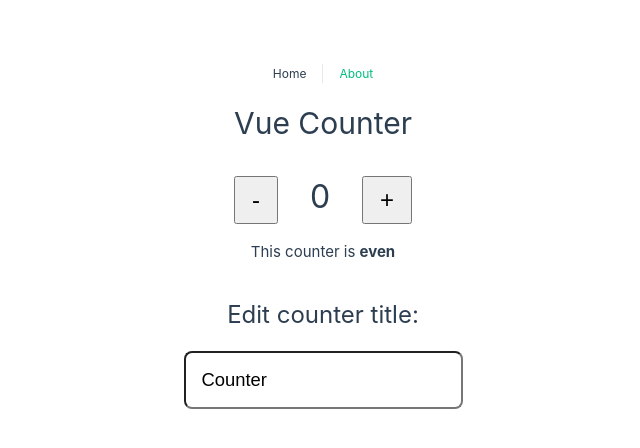
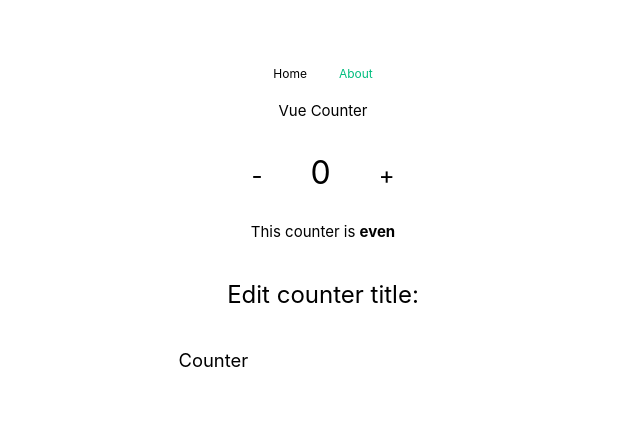
Before and after one commit to leongaban/vue-composition-app, a Vue app: page / in a window 1280 px wide. Shown: the top 448 px of the page, without its empty margins (317-957 px from the left). Built offline with nearby package versions, Linux system fonts and the light colour scheme.

Commit message:
added tailwindcss

```diff
--- a/package.json
+++ b/package.json
@@ -29,7 +29,9 @@
     "cypress": "^13.7.2",
     "jsdom": "^24.0.0",
     "npm-run-all2": "^6.1.2",
+    "prettier-plugin-tailwindcss": "^0.6.4",
     "start-server-and-test": "^2.0.3",
+    "tailwindcss": "^3.4.4",
     "typescript": "~5.4.0",
     "vite": "^5.2.8",
     "vitest": "^1.4.0",
--- a/src/assets/base.css
+++ b/src/assets/base.css
@@ -1,54 +1,6 @@
-/* color palette from <https://github.com/vuejs/theme> */
-:root {
-  --vt-c-white: #ffffff;
-  --vt-c-white-soft: #f8f8f8;
-  --vt-c-white-mute: #f2f2f2;
-
-  --vt-c-black: #181818;
-  --vt-c-black-soft: #222222;
-  --vt-c-black-mute: #282828;
-
-  --vt-c-indigo: #2c3e50;
-
-  --vt-c-divider-light-1: rgba(60, 60, 60, 0.29);
-  --vt-c-divider-light-2: rgba(60, 60, 60, 0.12);
-  --vt-c-divider-dark-1: rgba(84, 84, 84, 0.65);
-  --vt-c-divider-dark-2: rgba(84, 84, 84, 0.48);
-
-  --vt-c-text-light-1: var(--vt-c-indigo);
-  --vt-c-text-light-2: rgba(60, 60, 60, 0.66);
-  --vt-c-text-dark-1: var(--vt-c-white);
-  --vt-c-text-dark-2: rgba(235, 235, 235, 0.64);
-}
-
-/* semantic color variables for this project */
-:root {
-  --color-background: var(--vt-c-white);
-  --color-background-soft: var(--vt-c-white-soft);
-  --color-background-mute: var(--vt-c-white-mute);
-
-  --color-border: var(--vt-c-divider-light-2);
-  --color-border-hover: var(--vt-c-divider-light-1);
-
-  --color-heading: var(--vt-c-text-light-1);
-  --color-text: var(--vt-c-text-light-1);
-
-  --section-gap: 160px;
-}
-
-@media (prefers-color-scheme: dark) {
-  :root {
-    --color-background: var(--vt-c-black);
-    --color-background-soft: var(--vt-c-black-soft);
-    --color-background-mute: var(--vt-c-black-mute);
-
-    --color-border: var(--vt-c-divider-dark-2);
-    --color-border-hover: var(--vt-c-divider-dark-1);
-
-    --color-heading: var(--vt-c-text-dark-1);
-    --color-text: var(--vt-c-text-dark-2);
-  }
-}
+@tailwind base;
+@tailwind components;
+@tailwind utilities;
 
 *,
 *::before,
@@ -60,8 +12,8 @@
 
 body {
   min-height: 100vh;
-  color: var(--color-text);
-  background: var(--color-background);
+  color: #000;
+  background: #fff;
   transition:
     color 0.5s,
     background-color 0.5s;
--- a/src/assets/main.css
+++ b/src/assets/main.css
@@ -9,7 +9,6 @@
 
 a,
 .green {
-  text-decoration: none;
   color: hsla(160, 100%, 37%, 1);
   transition: 0.4s;
   padding: 3px;
--- /dev/null
+++ b/tailwind.config.js
@@ -0,0 +1,8 @@
+/** @type {import('tailwindcss').Config} */
+export default {
+  content: [],
+  theme: {
+    extend: {},
+  },
+  plugins: [],
+}
```
Also changed, not shown: 2 other files (tests, documents, lock files or other folders).
